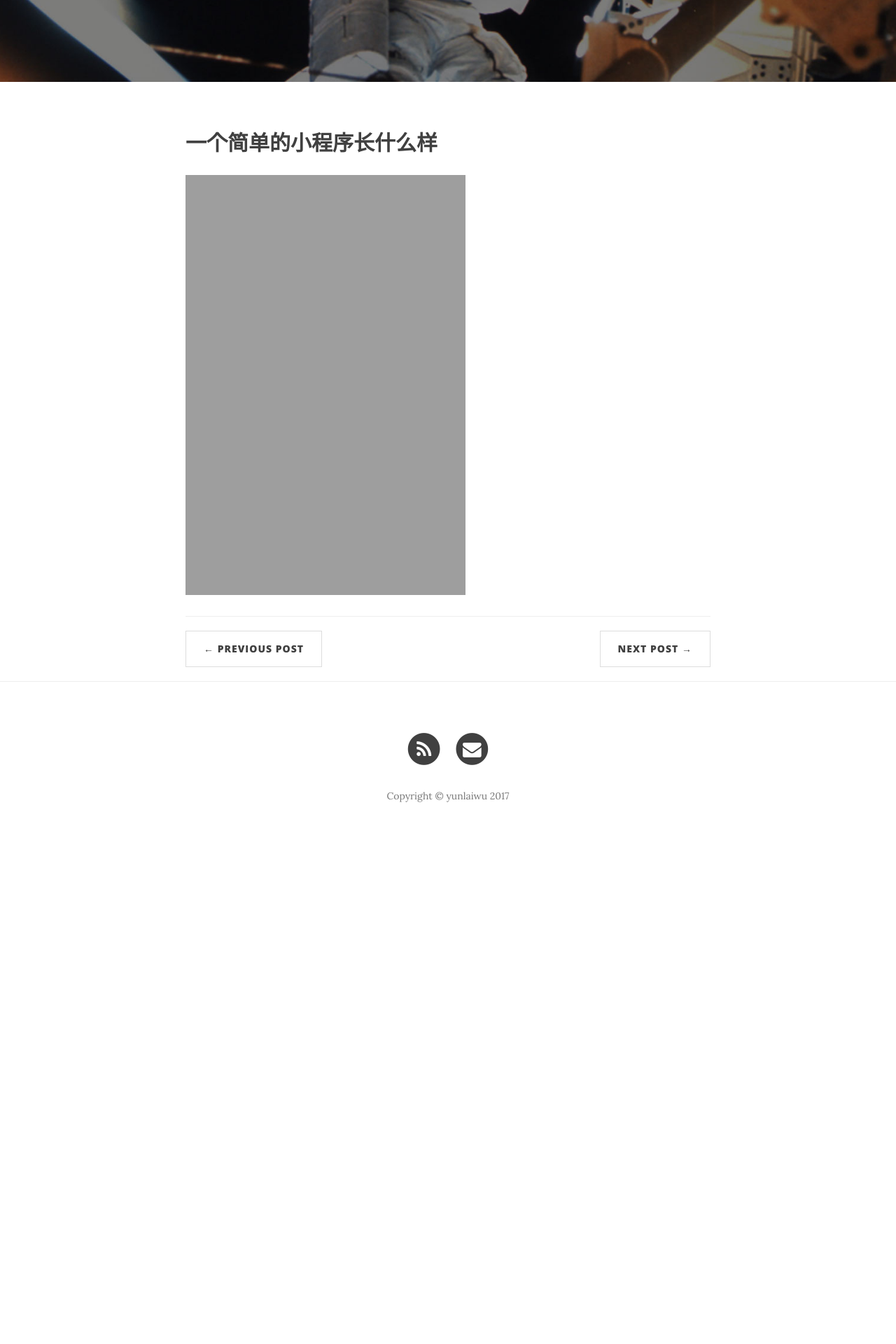
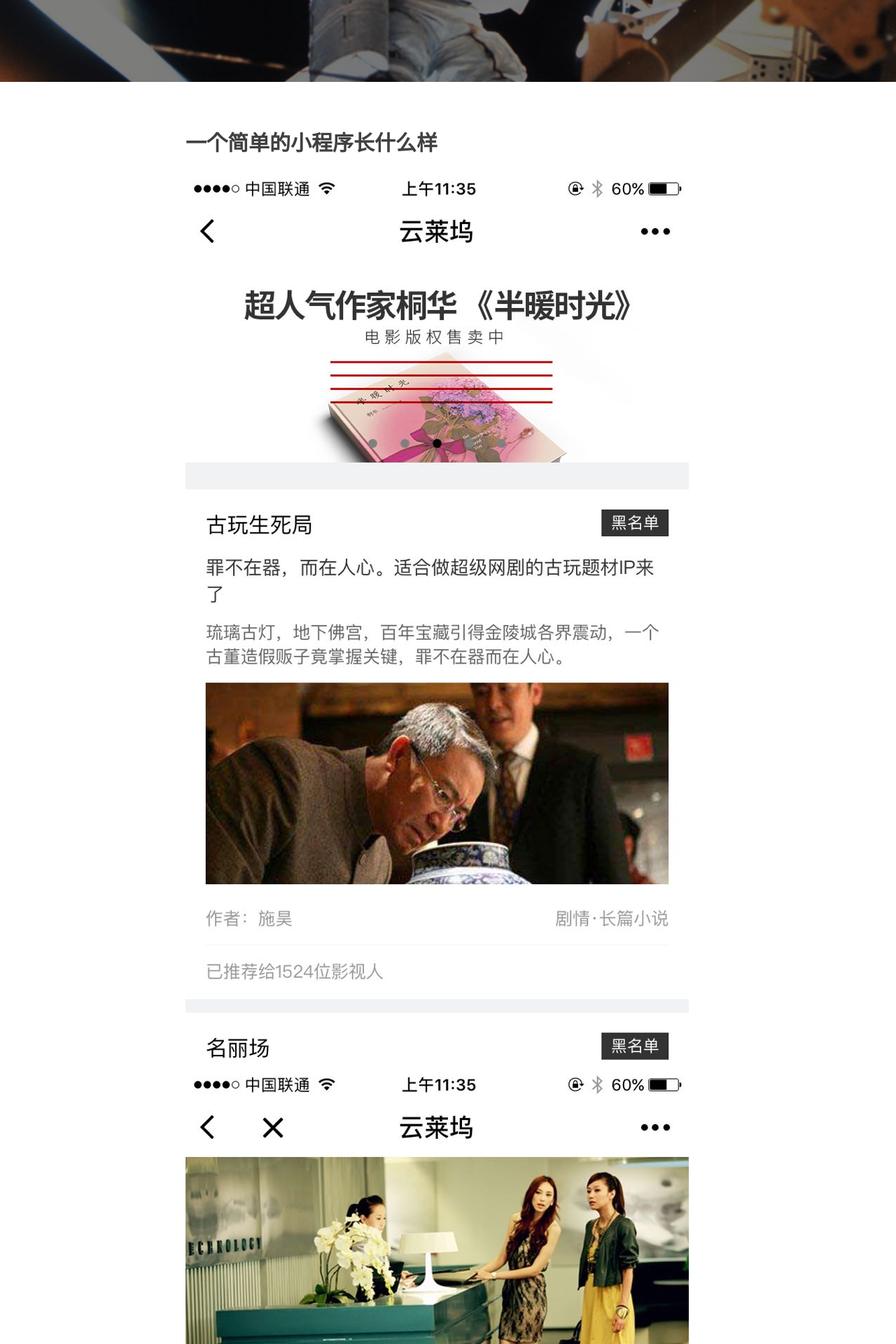
Before and after one commit to lizouzt/blog, a Jekyll site: the page built from _posts/2017-03-18-wechatapp.md, in a window 1280 px wide. Shown: the part 392-2312 px from the top of the page at 70% size. Built offline with Jekyll 4.4.1, drawn with Linux system fonts in a browser that asks for light colours; nearby versions of some CDN libraries; before the commit the page ends 1605 px from its top, so only the background shows below that.

Commit message:
change image size.

```diff
--- a/_posts/2017-03-18-wechatapp.md
+++ b/_posts/2017-03-18-wechatapp.md
@@ -7,5 +7,6 @@
 header-img: "img/post-bg-03.jpg"
 ---
 ## 一个简单的小程序长什么样
-![1.png](/blog/img/wechatapp/blacklist.jpg =200)
-![2.png](/blog/img/wechatapp/blacklistdetail.jp =200)
+
+<img src="/blog/img/wechatapp/blacklist.jpg" wdith="375"/>
+<img src="/blog/img/wechatapp/blacklistdetail.jpg" wdith="375" style="maring-left:20px;"/>
```
